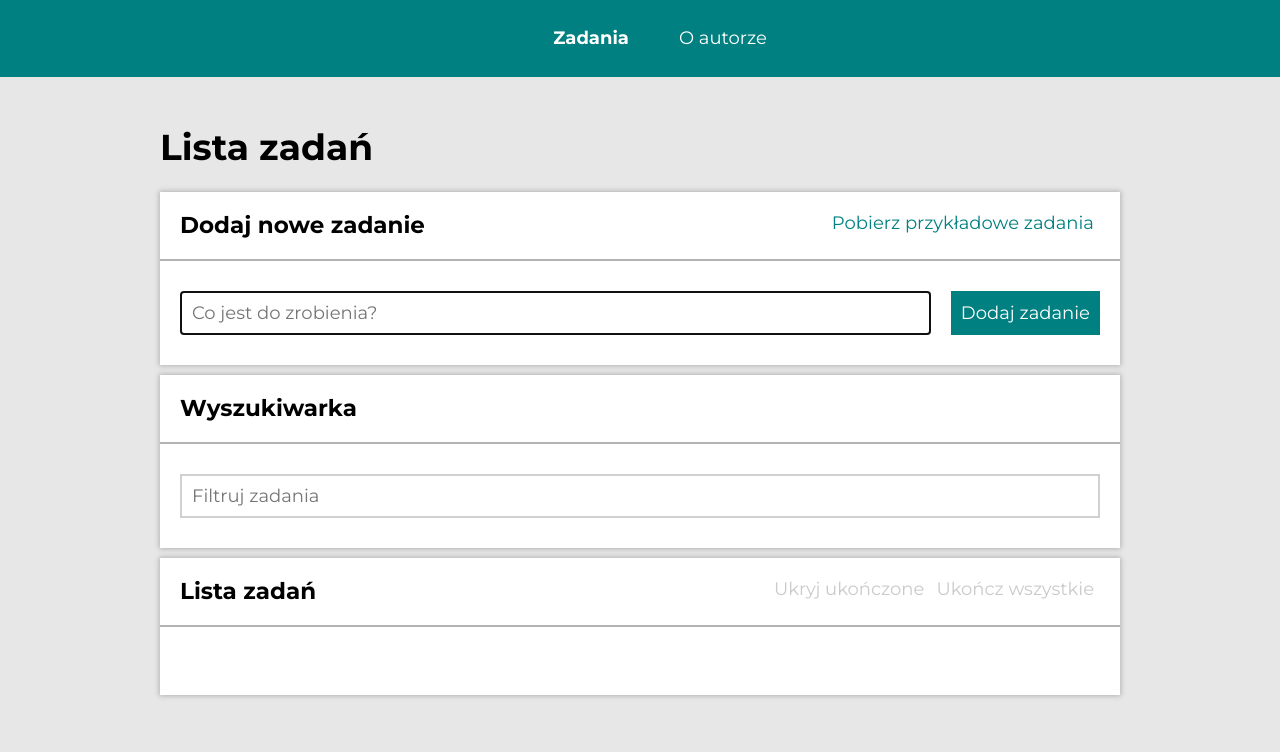
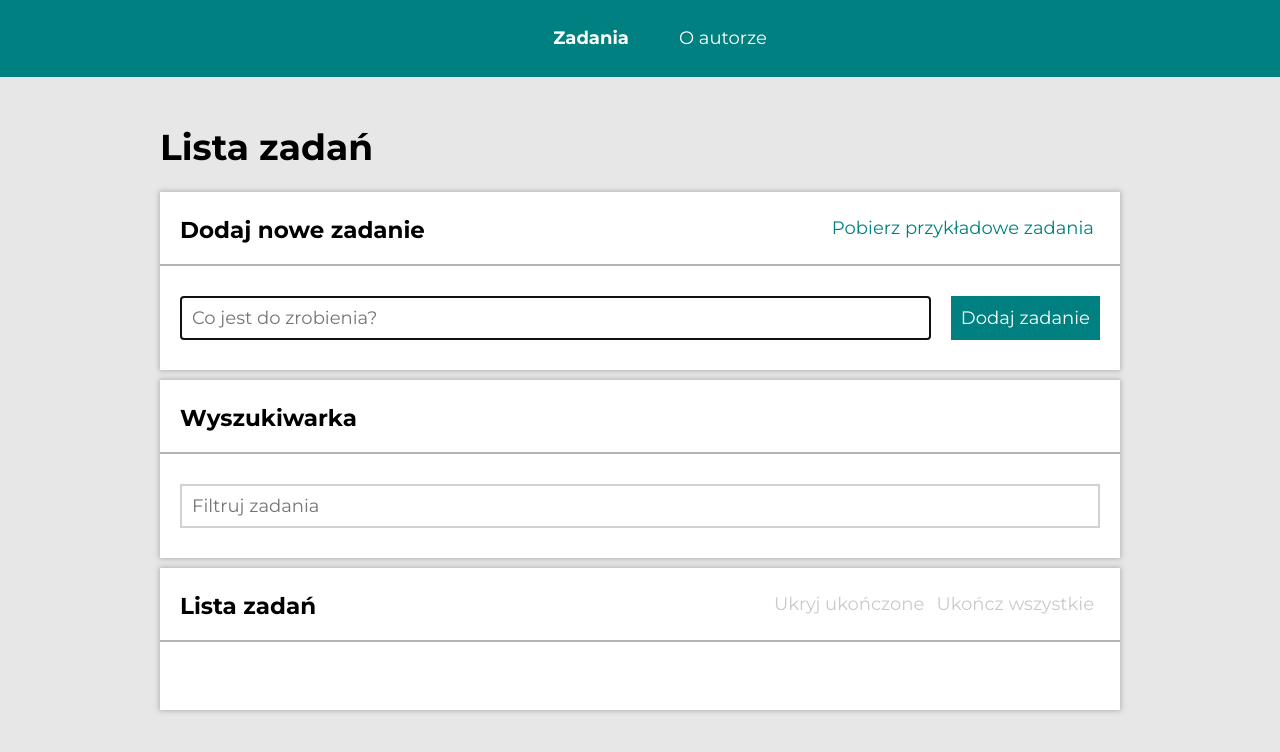
Before and after one commit to KrystianZybura/todo-list-react, a React (Create React App) app: page /autor#/zadania in a window 1280 px wide. Shown: the top 752 px of the page. Built offline with nearby package versions, Linux system fonts and the light colour scheme.

Commit message:
adjusting section header

```diff
--- a/src/common/Section/styled.js
+++ b/src/common/Section/styled.js
@@ -11,6 +11,7 @@ const Header = styled.div`
   grid-template-columns: 1fr auto;
   border-bottom: 2px solid ${({ theme }) => theme.colors.border};
   padding: 20px;
+  padding-top: 25px;
 
   @media (max-width: ${({ theme }) => theme.breakpoints.mobile}px) {
     grid-template-columns: 1fr;
```
